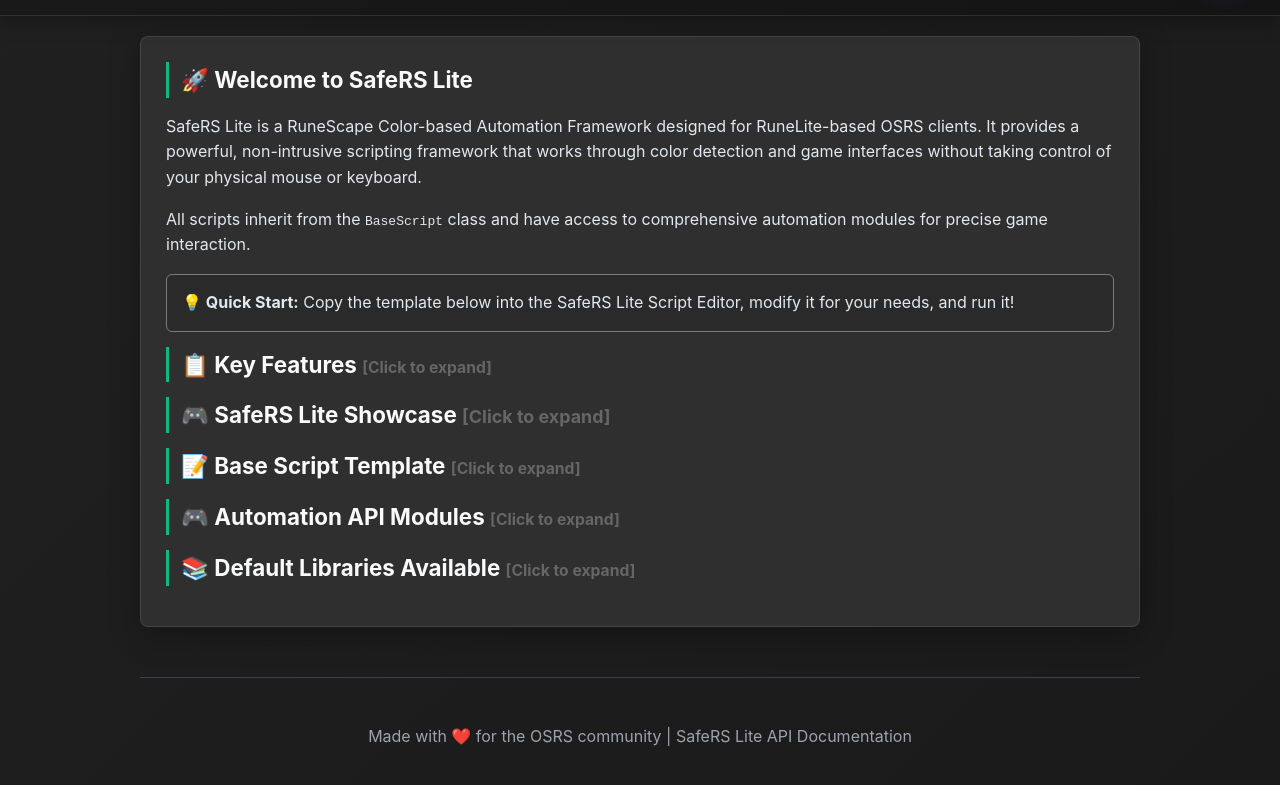
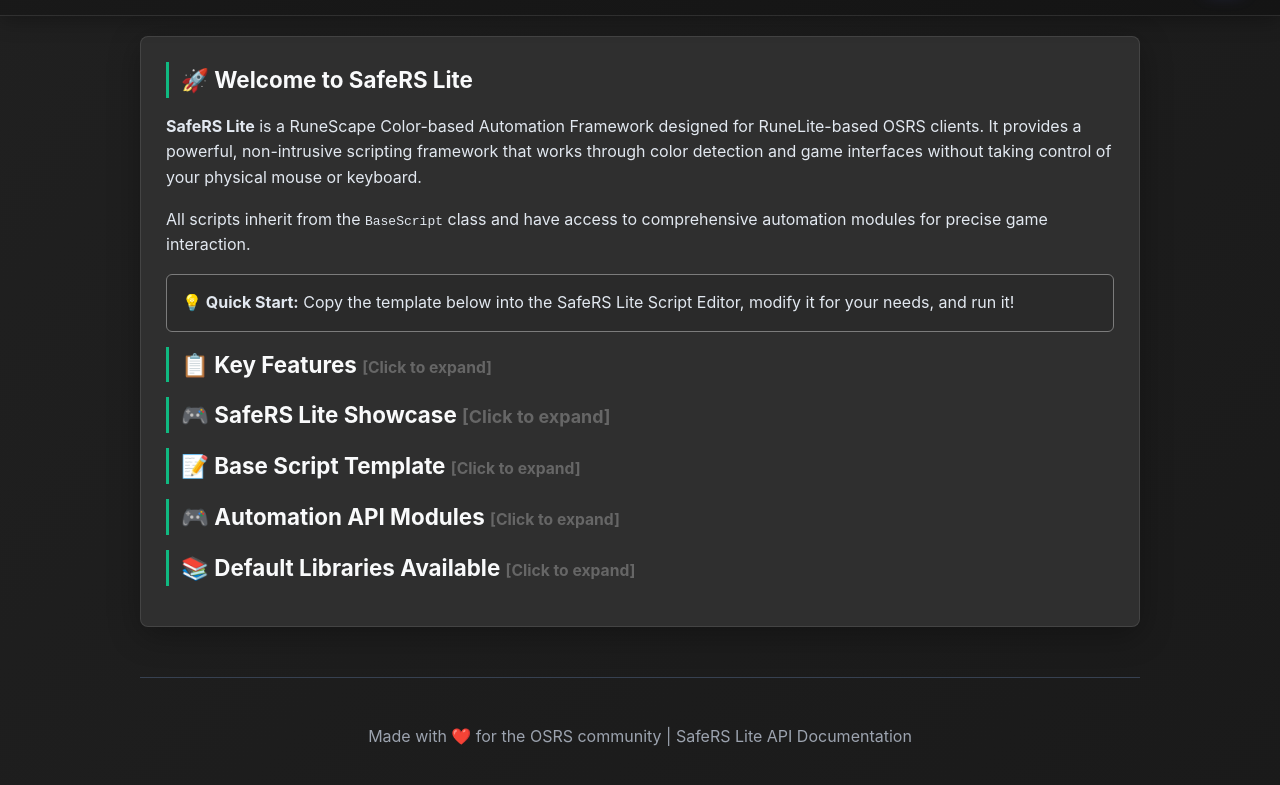
Before and after one commit to SafeRS-io/SafeRSLIteDocs, a plain HTML site: page docs/index.html in a window 1280 px wide. Shown: the part 55-840 px from the top of the page. Drawn offline with Linux system fonts and the light colour scheme.

Commit message:
description

```diff
--- a/docs/index.html
+++ b/docs/index.html
@@ -22,7 +22,7 @@
     <div class="container">
         <div class="main-content">
             <h2>🚀 Welcome to SafeRS Lite</h2>
-            <p>SafeRS Lite is a RuneScape Color-based Automation Framework designed for RuneLite-based OSRS clients. It provides a powerful, non-intrusive scripting framework that works through color detection and game interfaces without taking control of your physical mouse or keyboard.</p>
+            <p><b>SafeRS Lite</b> is a RuneScape Color-based Automation Framework designed for RuneLite-based OSRS clients. It provides a powerful, non-intrusive scripting framework that works through color detection and game interfaces without taking control of your physical mouse or keyboard.</p>
             <p>All scripts inherit from the <code>BaseScript</code> class and have access to comprehensive automation modules for precise game interaction.</p>
 
             <div class="highlight">
```
